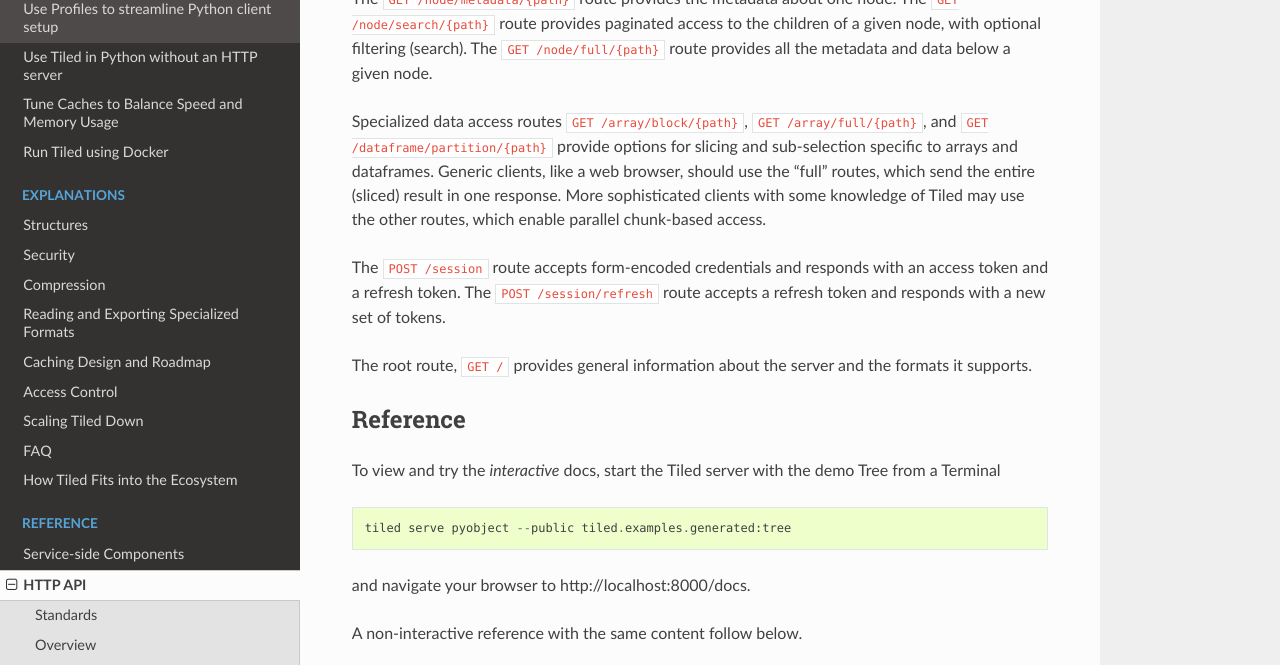
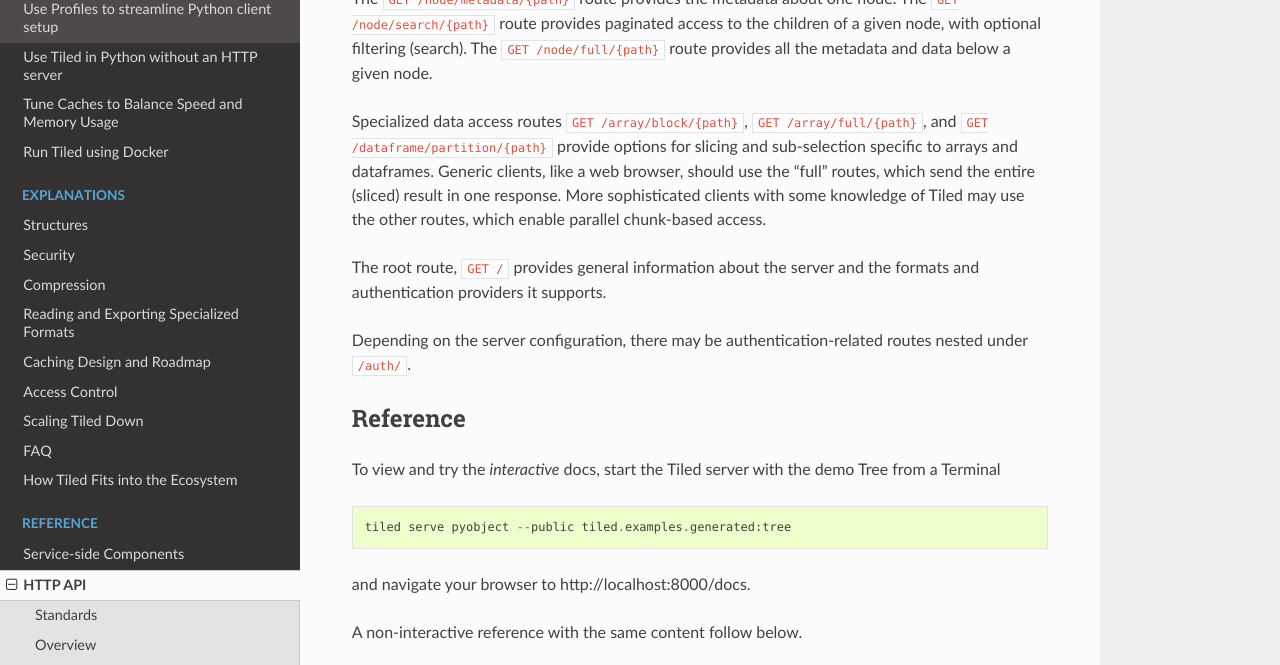
Before and after one commit to bluesky/tiled, a Sphinx documentation site: the page built from docs/source/reference/http-api-overview.md, in a window 1280 px wide and 900 px high, scrolled down 526 px, cut to the strip 0-665 px from the top of the window. Built offline with Sphinx 7.4.7 and the Read the Docs theme 2.0.0, drawn with Linux system fonts in a browser that asks for light colours; pages that are not in the unit, such as notebooks, are missing from menus.

Commit message:
Update overview.

```diff
--- a/docs/source/reference/http-api-overview.md
+++ b/docs/source/reference/http-api-overview.md
@@ -30,12 +30,11 @@ should use the "full" routes, which send the entire (sliced) result in one
 response. More sophisticated clients with some knowledge of Tiled may use the
 other routes, which enable parallel chunk-based access.
 
-The ``POST /session`` route accepts form-encoded credentials and responds with
-an access token and a refresh token. The ``POST /session/refresh`` route accepts a
-refresh token and responds with a new set of tokens.
+The root route, `GET /` provides general information about the server and the formats
+and authentication providers it supports.
 
-The root route, `GET /` provides general information about the server and the formats
-it supports.
+Depending on the server configuration, there may be authentication-related routes
+nested under `/auth/`.
 
 ## Reference
 
```
